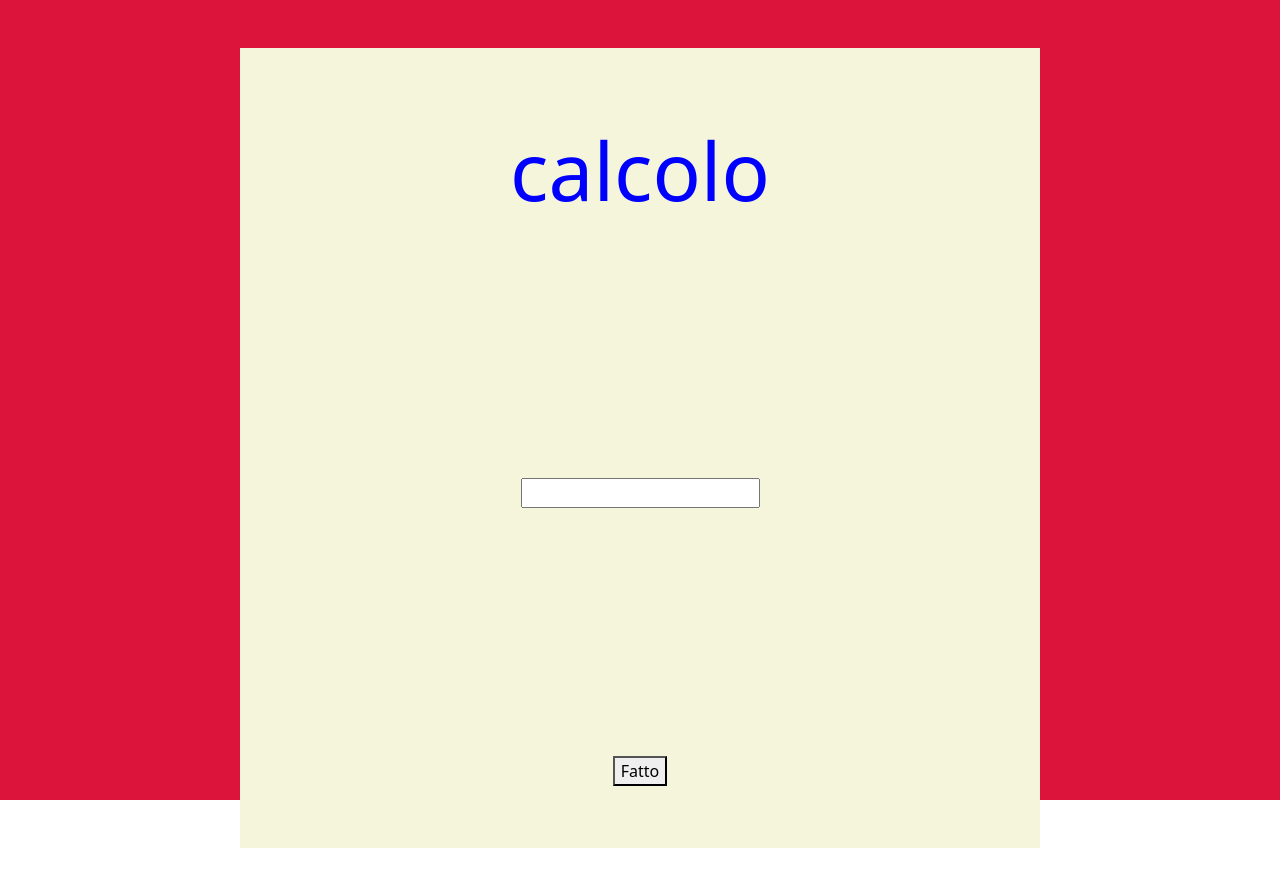
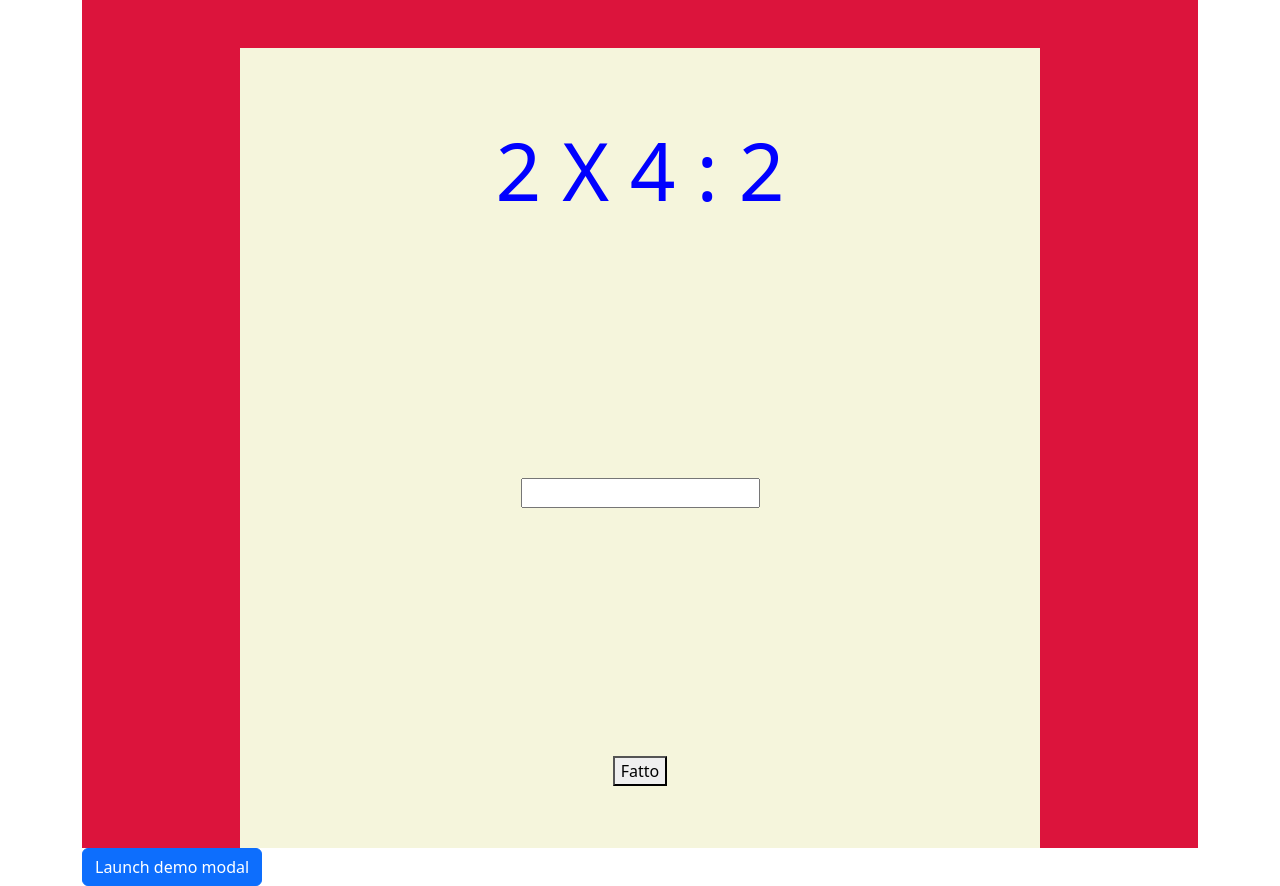
Before and after one commit to OrenVill/proggetto_tabelline, a plain HTML site: page webUI/index.html in a window 1280 px wide. Before the commit the page ends 848 px from the top, so only its background shows below. Drawn offline with nearby package versions, Linux system fonts and the light colour scheme.

Commit message:
#9, #10 | we solved issue in calculation and start modal

```diff
--- a/webUI/index.html
+++ b/webUI/index.html
@@ -5,13 +5,18 @@
             <meta charset="utf-8">
             <meta name="viewport" content="width=device-width, initial-scale=1">
             <title>proggetto tabelline</title>
+            <meta name="viewport" content="width=device-width, initial-scale=1">
+
             <link href="https://cdn.jsdelivr.net/npm/bootstrap@5.3.2/dist/css/bootstrap.min.css" rel="stylesheet" integrity="sha384-T3c6CoIi6uLrA9TneNEoa7RxnatzjcDSCmG1MXxSR1GAsXEV/Dwwykc2MPK8M2HN" crossorigin="anonymous">
+            <script src="https://ajax.googleapis.com/ajax/libs/jquery/3.7.1/jquery.min.js"></script>
+            <script src="https://cdn.jsdelivr.net/npm/bootstrap@5.3.2/dist/js/bootstrap.bundle.min.js" integrity="sha384-C6RzsynM9kWDrMNeT87bh95OGNyZPhcTNXj1NW7RuBCsyN/o0jlpcV8Qyq46cDfL" crossorigin="anonymous"></script>
             <link rel="stylesheet" href="style.css">
             <script src="script.js"></script>
           </head>
     </head>
 
-    <body>
+    <body onload="new_exercise()">
+        <div class="container">
         <div class="screen">
             <div class="ExerciseConteiner" >
                 <div id="ExerciseText" class="ExerciseText">
@@ -23,9 +28,38 @@
                 </div>
                 <div class="break"></div> <!-- break -->
                 <div>
-                    <button onclick="new_exercise()">Fatto</button>
+                    <button>Fatto</button>
                 </div>
             </div>
         </div>
+
+
+        <!-- Button trigger modal -->
+    <button type="button" class="btn btn-primary" data-bs-toggle="modal" data-bs-target="#ResultModal">
+        Launch demo modal
+    </button>
+
+    <!-- Modal -->
+    <div class="modal fade" id="ResultModal" tabindex="-1" aria-labelledby="ResultModalLabel" aria-hidden="true">
+        <div class="modal-dialog">
+        <div class="modal-content">
+            <div class="modal-header">
+            <h1 class="modal-title fs-5" id="ResultModalLabel">Modal title</h1>
+            <button type="button" class="btn-close" data-bs-dismiss="modal" aria-label="Close"></button>
+            </div>
+            <div class="modal-body">
+            ...
+            </div>
+            <div class="modal-footer">
+            <button type="button" class="btn btn-secondary" data-bs-dismiss="modal">Close</button>
+            <button type="button" class="btn btn-primary">Save changes</button>
+            </div>
+        </div>
+        </div>
+    </div>
+
+        </div>
+
+
     </body>
 </html>
--- a/webUI/script.js
+++ b/webUI/script.js
@@ -1,13 +1,47 @@
 let new_exercise_test_payload = {
 
     "exercise":{
-        "first": 1,
-        "second": 6
+        "numbers":[2, 4, 2],
+        "operations":["X", ":"]
     }
 }
 
 function new_exercise(){
-    let exercise_string = new_exercise_test_payload.exercise.first + " X " + new_exercise_test_payload.exercise.second
+    // let exercise_string = new_exercise_test_payload.exercise.first.toString() + new_exercise_test_payload.exercise.operation + new_exercise_test_payload.exercise.second.toString()
+    let exercise_string = ""
+    let i = 0
+    let result = new_exercise_test_payload.exercise.numbers[0]
+
+    while (i < new_exercise_test_payload.exercise.numbers.length){
+        exercise_string += new_exercise_test_payload.exercise.numbers[i].toString()
+        if (i < new_exercise_test_payload.exercise.operations.length) {
+            exercise_string +=  " " + new_exercise_test_payload.exercise.operations[i] + " "
+        }
+
+        if (i > 0){
+            switch(new_exercise_test_payload.exercise.operations[i-1]){
+                case "X":
+                    result *= new_exercise_test_payload.exercise.numbers[i]
+                    break
+                case ":":
+                    result /= new_exercise_test_payload.exercise.numbers[i]
+                    break
+                // case "+":
+                //     result += new_exercise_test_payload.exercise.numbers[i]
+                //     console.log(result, "+")
+                //     break
+                // case "-":
+                //     result -= new_exercise_test_payload.exercise.numbers[i]
+                //     console.log(result, "-")
+                //     break
+            }
+        }
+
+        i++
+    }
 
     document.getElementById("ExerciseText").innerHTML = exercise_string
+
+    console.log(result)
+
 }
```
